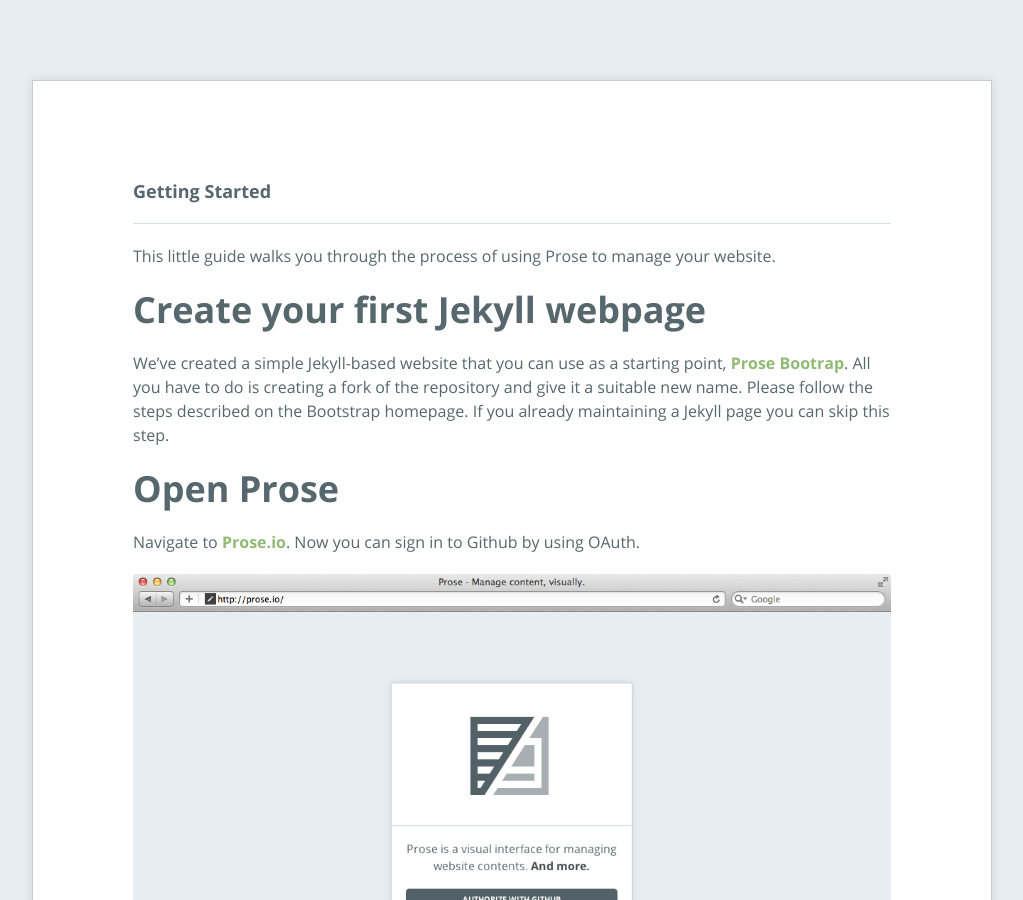
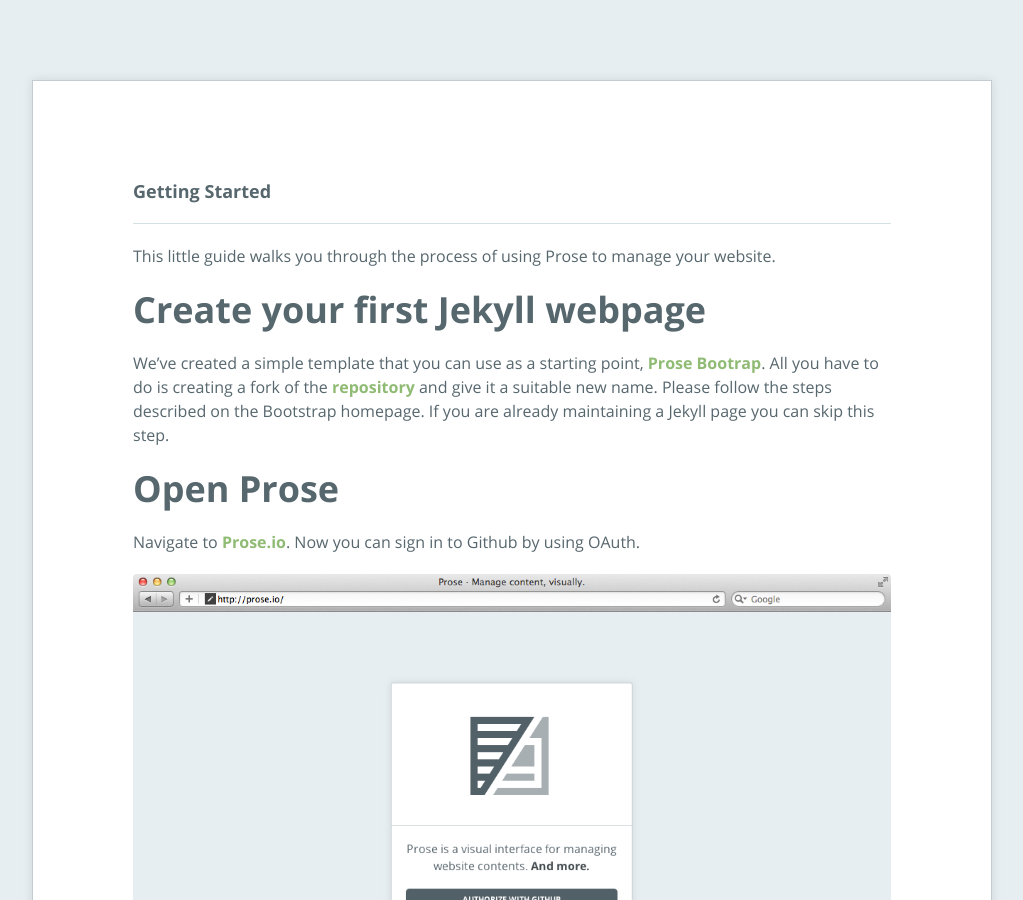
Before and after one commit to prose/prose, a Jekyll site: the page built from _posts/help/2012-06-15-getting-started.md, in a window 1280 px wide and 900 px high. Shown: the whole window, without its empty margins (128-1151 px from the left). Built offline with Jekyll 4.4.1, drawn with Linux system fonts in a browser that asks for light colours.

Commit message:
Updated 2012-06-15-getting-started.md

```diff
--- a/_posts/help/2012-06-15-getting-started.md
+++ b/_posts/help/2012-06-15-getting-started.md
@@ -14,7 +14,7 @@
 
 # Create your first Jekyll webpage
 
-We've created a simple Jekyll-based website that you can use as a starting point, [Prose Bootrap](http://bootstrap.prose.io). All you have to do is creating a fork of the repository and give it a suitable new name. Please follow the steps described on the Bootstrap homepage. If you already maintaining a Jekyll page you can skip this step.
+We've created a simple template that you can use as a starting point, [Prose Bootrap](http://bootstrap.prose.io). All you have to do is creating a fork of the [repository](http://github.com/prose/bootstrap) and give it a suitable new name. Please follow the steps described on the Bootstrap homepage. If you are already maintaining a Jekyll page you can skip this step.
 
 # Open Prose
 
```
